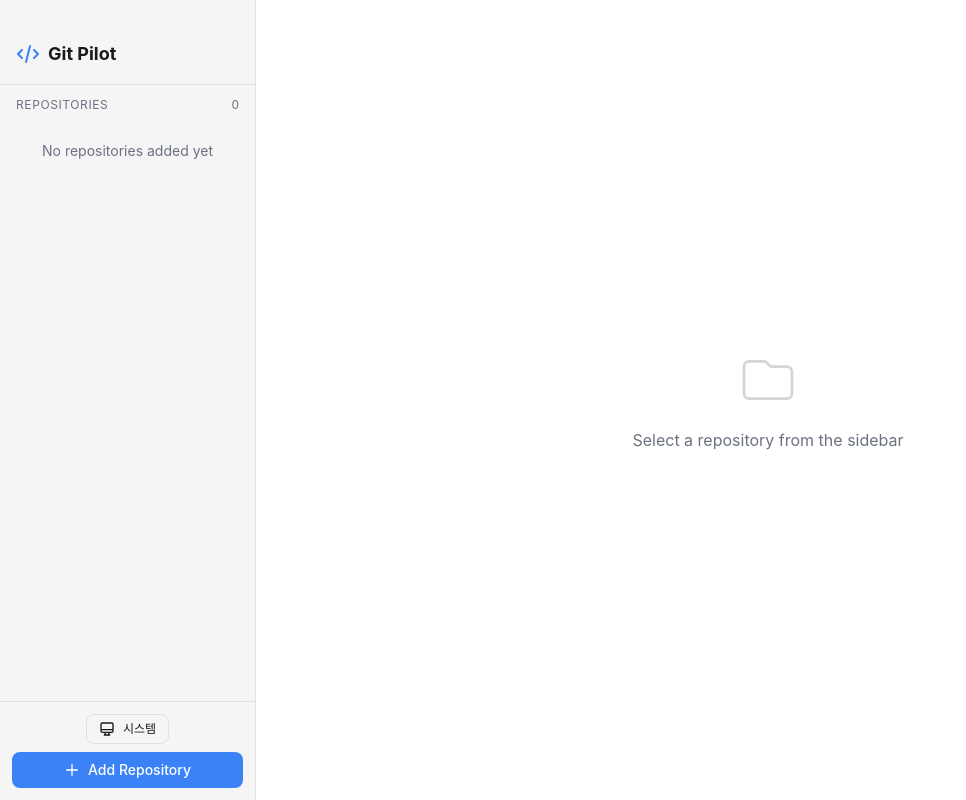
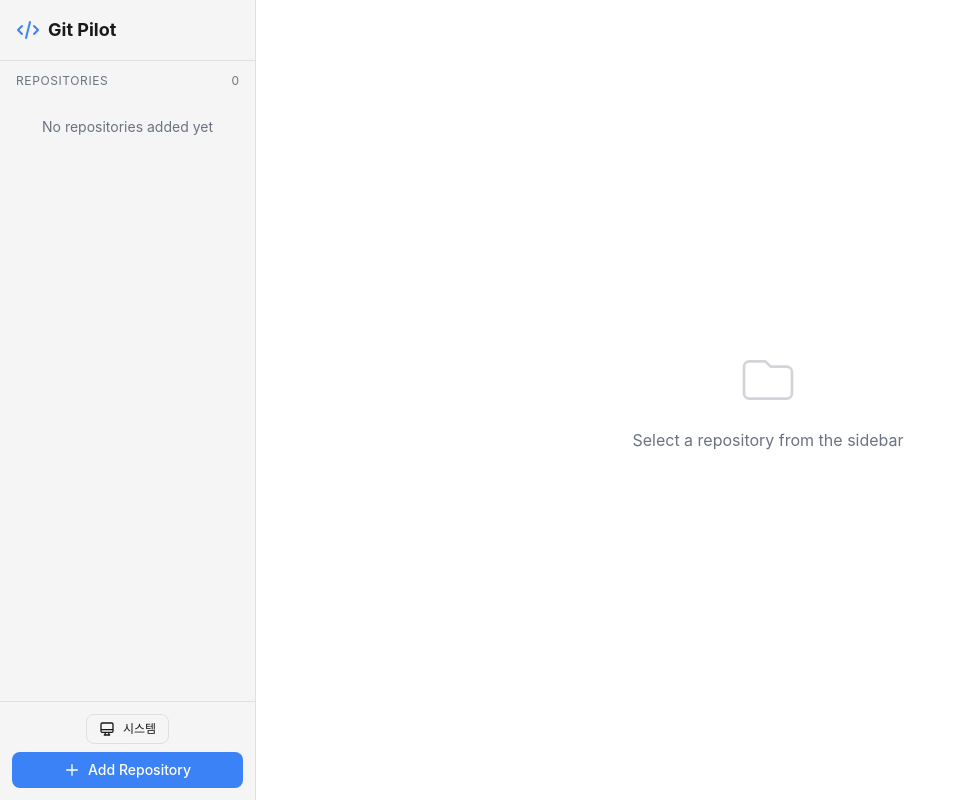
Before and after one commit to lee-m-h/git-pilot, a Next.js app: page / in a window 1280 px wide. Shown: the whole page, without its empty margins (0-966 px from the left). Built offline with nearby package versions, Linux system fonts and the light colour scheme.

Commit message:
feat: 파비콘 추가 및 Electron/웹 로고 위치 분기
- public/favicon.svg: </> 스타일 파비콘 추가
- layout.tsx: 파비콘 메타데이터 연결
- Sidebar.tsx: Electron에서는 pt-10, 웹에서는 pt-4로 로고 위치 분기

```diff
--- a/src/app/layout.tsx
+++ b/src/app/layout.tsx
@@ -4,6 +4,9 @@ import "./globals.css";
 export const metadata: Metadata = {
   title: "Git Pilot",
   description: "Multi-repository Git management dashboard",
+  icons: {
+    icon: "/favicon.svg",
+  },
 };
 
 export default function RootLayout({
--- a/src/components/Sidebar.tsx
+++ b/src/components/Sidebar.tsx
@@ -3,6 +3,9 @@
 import { useState, useRef } from 'react';
 import type { Repo } from '@/types';
 import ThemeToggle from './ThemeToggle';
+
+// Electron 환경인지 감지
+const isElectron = typeof window !== 'undefined' && navigator.userAgent.includes('Electron');
 
 interface SidebarProps {
   repos: Repo[];
@@ -149,8 +152,8 @@ export default function Sidebar({ repos, selectedId, onSelect, onAdd, onRemove,
 
   return (
     <aside className="w-64 h-screen bg-[var(--card)] border-r border-[var(--border)] flex flex-col">
-      {/* Header */}
-      <div className="pt-10 pb-4 px-4 border-b border-[var(--border)]">
+      {/* Header - Electron에서는 타이틀바 영역 확보를 위해 pt-10, 웹에서는 pt-4 */}
+      <div className={`${isElectron ? 'pt-10' : 'pt-4'} pb-4 px-4 border-b border-[var(--border)]`}>
         <div className="flex items-center gap-2">
           <svg className="w-6 h-6 text-[var(--primary)]" fill="none" viewBox="0 0 24 24" stroke="currentColor">
             <path strokeLinecap="round" strokeLinejoin="round" strokeWidth={2} d="M10 20l4-16m4 4l4 4-4 4M6 16l-4-4 4-4" />
```
Also changed, not shown: public/favicon.svg (added).
